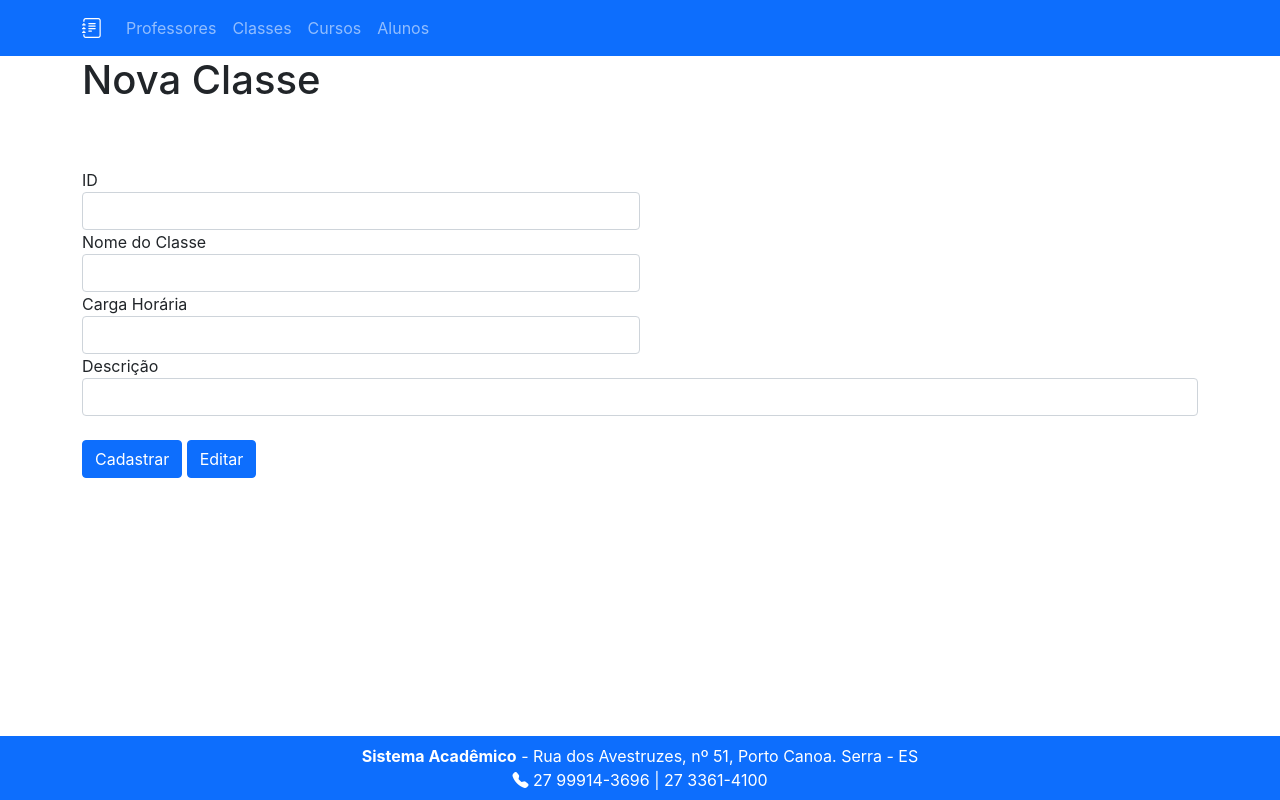
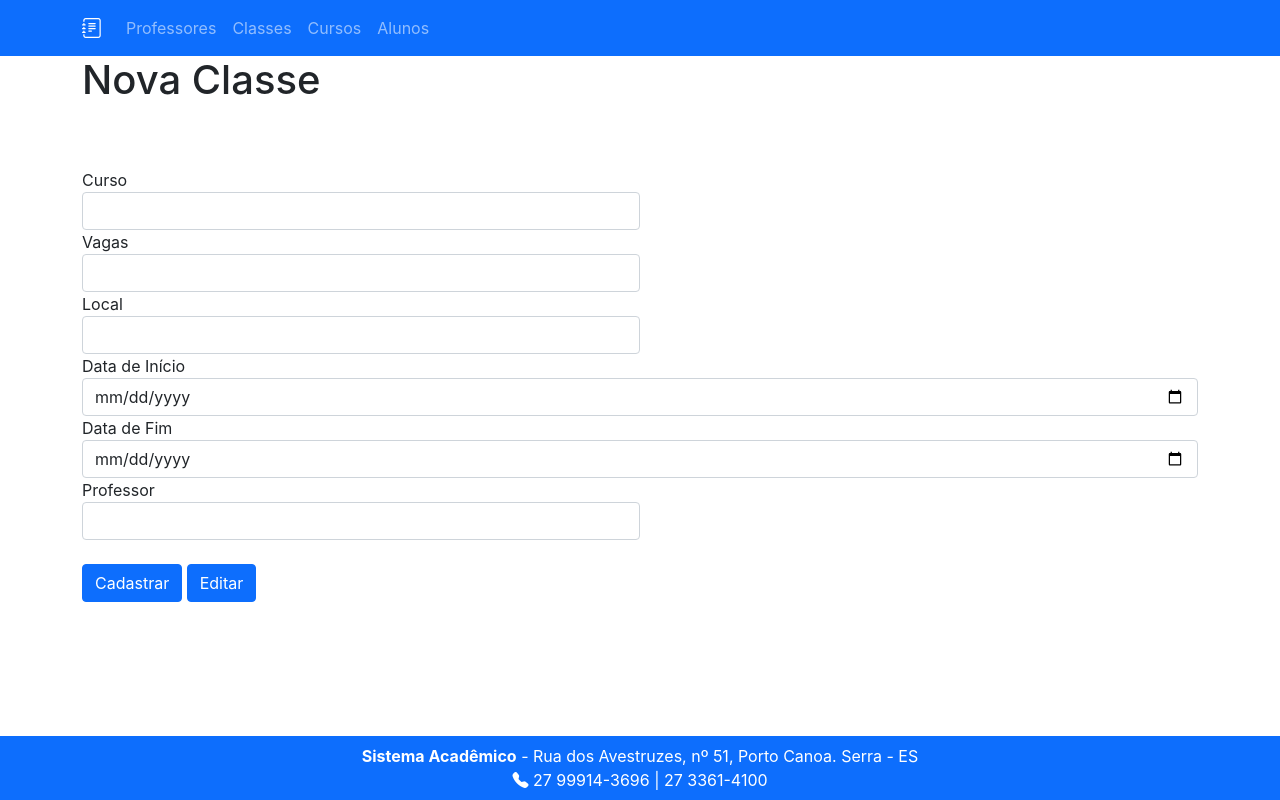
Before and after one commit to mfeitoza/marvel-front, a React (Create React App) app: page /novo-classe in a window 1280 px wide. Built offline with nearby package versions, Linux system fonts and the light colour scheme.

Commit message:
feat(pages): class forms

```diff
--- a/src/pages/classes/createClass.js
+++ b/src/pages/classes/createClass.js
@@ -1,49 +1,65 @@
-import Layout from "../layout"
+import Layout from "../layout";
+import { useForm } from "react-hook-form";
 
 export default function CreateClass() {
+  const { register, handleSubmit } = useForm();
+  const onSubmit = (data) => console.log(data);
+
   return (
     <>
       <Layout>
         <h1>Nova Classe</h1>
-        <form>
+        <form onSubmit={handleSubmit(onSubmit)}>
           <div className="mt-5 pt-3 form-row">
             <div className="form-group col-md-6">
-              <label for="inputEmail4">ID</label>
+              <label for="courseId">Curso</label>
               <input
                 type="text"
                 className="form-control"
-                id="inputEmail4"
-                placeholder=""
+                {...register("courseId")}
               />
             </div>
             <div className="form-group col-md-6">
-              <label for="inputEmail4">Nome do Classe</label>
+              <label for="name">Vagas</label>
+              <input
+                type="number"
+                className="form-control"
+                {...register("availablePlaces")}
+              />
+            </div>
+            <div className="form-group col-md-6">
+              <label for="location">Local</label>
               <input
                 type="text"
                 className="form-control"
-                id="inputEmail4"
-                placeholder=""
-              />
-            </div>
-            <div className="form-group col-md-6">
-              <label for="inputPassword4">Carga Horária</label>
-              <input
-                type="text"
-                className="form-control"
-                id="inputPassword4"
-                placeholder=""
+                {...register("location")}
               />
             </div>
           </div>
           <div className="form-group">
-            <label for="inputAddress">Descrição</label>
+            <label for="startDate">Data de Início</label>
             <input
-              type="text"
+              type="date"
               className="form-control"
-              id="inputAddress"
-              placeholder=""
+              {...register("startDate")}
             />
           </div>
+          <div className="form-group">
+            <label for="endDate">Data de Fim</label>
+            <input
+              type="date"
+              className="form-control"
+              {...register("endDate")}
+            />
+          </div>
+          <div className="form-group col-md-6">
+              <label for="professorId">Professor</label>
+              <input
+                type="text"
+                className="form-control"
+                {...register("professorId")}
+              />
+            </div>
           <div className="form-row"></div>
           <br />
           <button type="submit" className="btn btn-primary">
```
